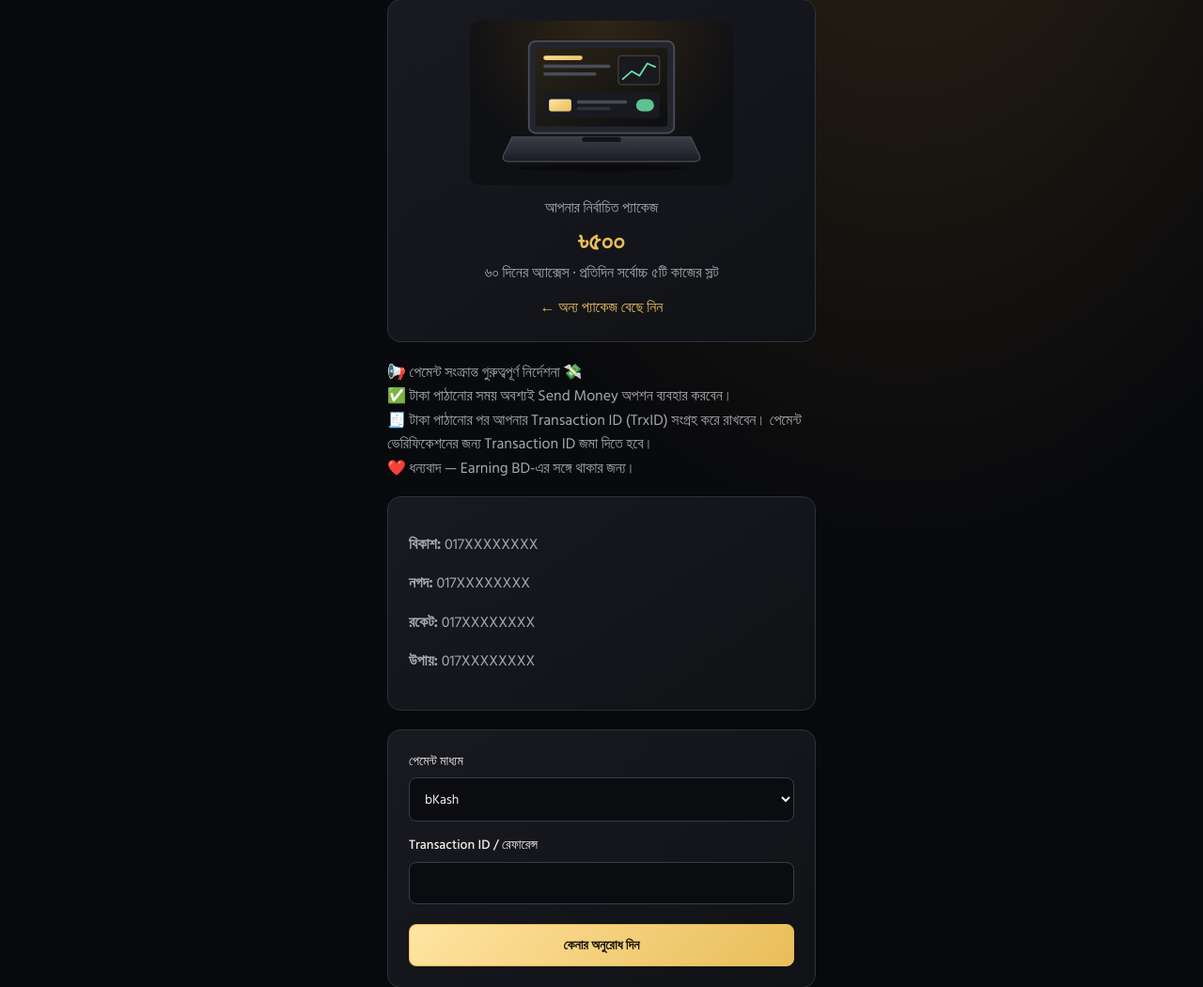
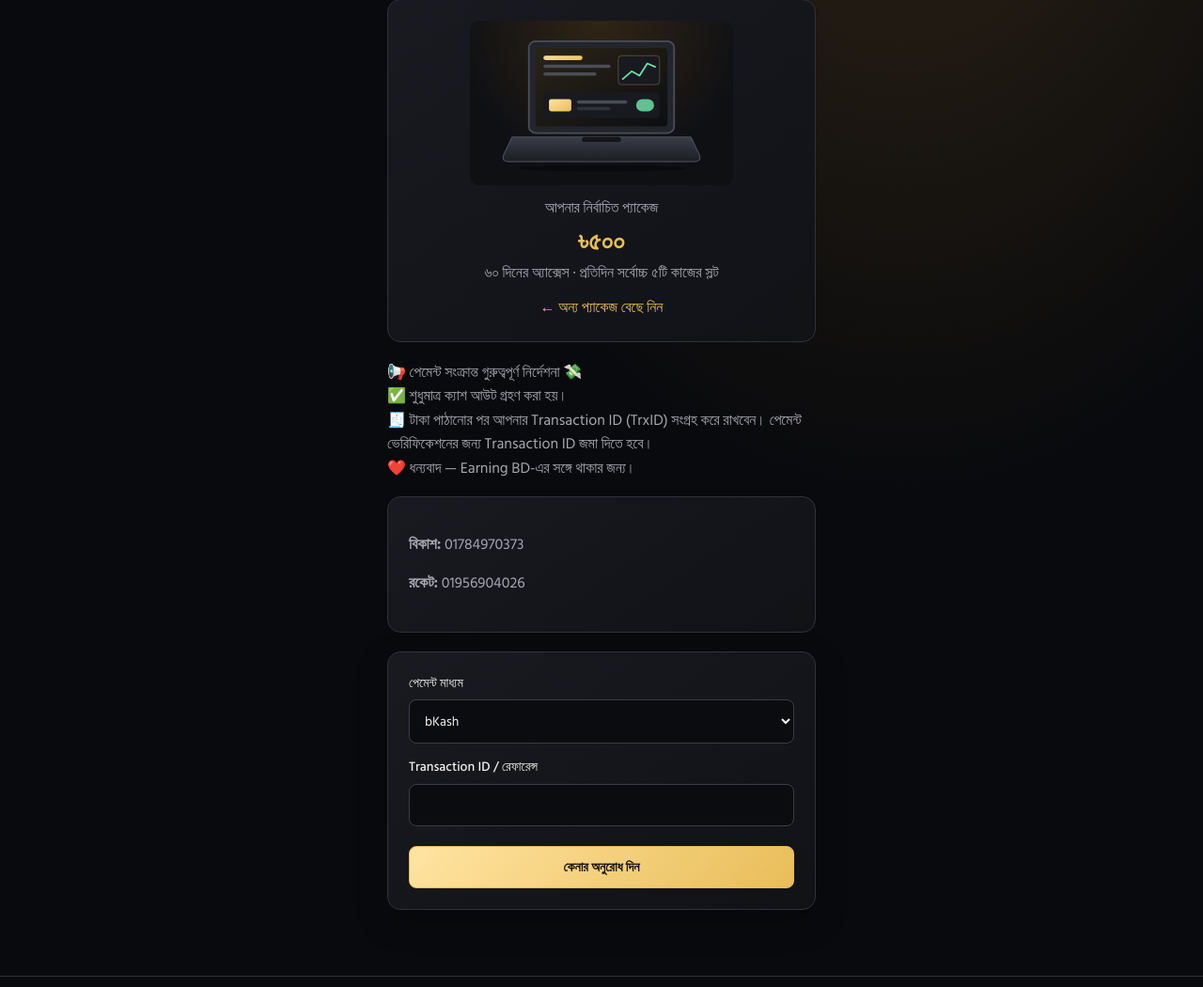
Before and after one commit to Monirul64/Earningbd, a Flask app: page /buy/500 in a window 1280 px wide. Shown: the part 200-1250 px from the top of the page at 94% size. Run offline with Flask 3, Linux system fonts and the light colour scheme; a user stored in the database is signed in; some libraries are stand-ins or nearby versions.

Commit message:
Update payment instructions and contact numbers

```diff
--- a/templates/checkout.html
+++ b/templates/checkout.html
@@ -32,8 +32,9 @@
     <!-- Payment Instructions -->
     <p class="muted">
        📢 পেমেন্ট সংক্রান্ত গুরুত্বপূর্ণ নির্দেশনা 💸</br>
-       ✅ টাকা পাঠানোর সময় অবশ্যই Send Money অপশন ব্যবহার করবেন।   </br>
-       🧾 টাকা পাঠানোর পর আপনার Transaction ID (TrxID) সংগ্রহ করে রাখবেন। পেমেন্ট ভেরিফিকেশনের জন্য Transaction ID জমা দিতে হবে।   </br>
+       ✅ শুধুমাত্র ক্যাশ আউট গ্রহণ করা হয়।   </br>
+       🧾 টাকা পাঠানোর পর আপনার Transaction ID (TrxID) সংগ্রহ করে রাখবেন।
+           পেমেন্ট ভেরিফিকেশনের জন্য Transaction ID জমা দিতে হবে।   </br>
        ❤️ ধন্যবাদ — Earning BD-এর সঙ্গে থাকার জন্য।
     </p>
 
@@ -41,20 +42,16 @@
     <div class="card">
 
         <p>
-            <strong>বিকাশ:</strong> 017XXXXXXXX
+            <strong>বিকাশ:</strong> 01784970373
         </p>
 
+
+
         <p>
-            <strong>নগদ:</strong> 017XXXXXXXX
+            <strong>রকেট:</strong> 01956904026
         </p>
 
-        <p>
-            <strong>রকেট:</strong> 017XXXXXXXX
-        </p>
 
-        <p>
-            <strong>উপায়:</strong> 017XXXXXXXX
-        </p>
 
     </div>
 
```
